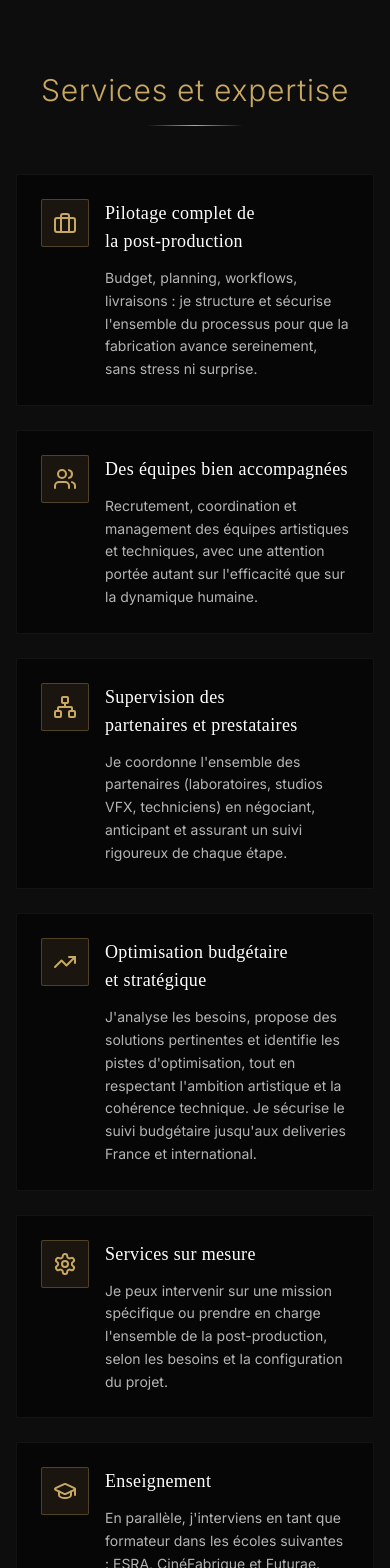
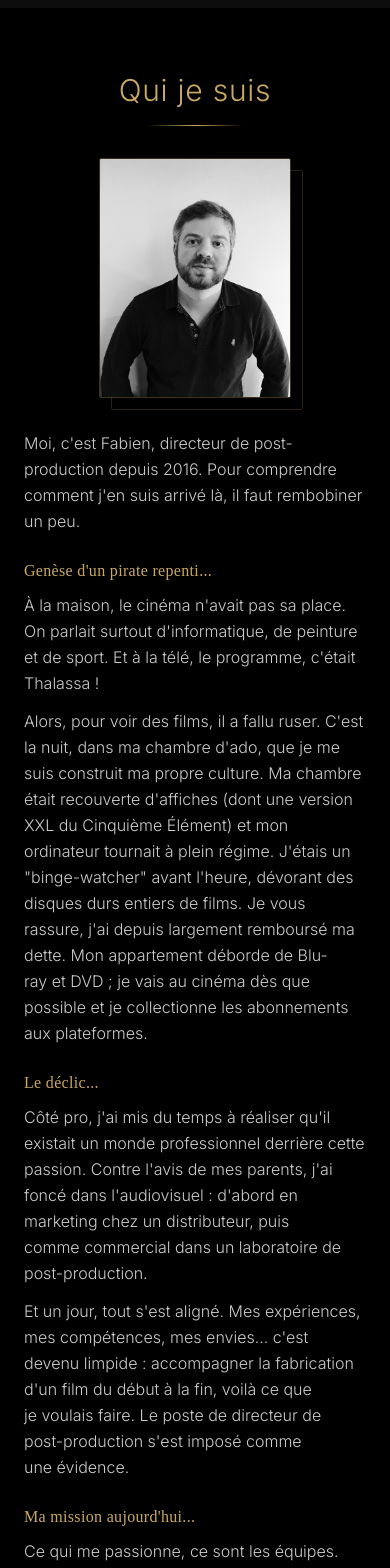
Before and after one commit to tiboneat/trampi-portfolio, a Next.js app: page / in a window 390 px wide. Shown: the part 3580-5148 px from the top of the page. Built offline with nearby package versions, Linux system fonts and the light colour scheme.

Commit message:
Refonte: Expertise, nouveau texte Qui je suis, ordre sections, La vache déplacée

```diff
--- a/app/page.tsx
+++ b/app/page.tsx
@@ -13,8 +13,8 @@ export default function Home() {
       <Navigation />
       <Header />
       <Projects />
+      <About />
       <Services />
-      <About />
       <Footer />
       <Timecode />
       <SyncMarks />
--- a/components/About.tsx
+++ b/components/About.tsx
@@ -78,55 +78,72 @@ const About = () => {
             initial="hidden"
             whileInView="visible"
             viewport={{ once: true }}
-            className="lg:col-span-8 space-y-4 sm:space-y-6 text-white/80 dark:text-white/80 light:text-light-text text-base sm:text-lg leading-relaxed font-light px-2 sm:px-0"
+            className="lg:col-span-8 space-y-6 sm:space-y-8 text-white/80 dark:text-white/80 light:text-light-text text-base sm:text-lg leading-relaxed font-light px-2 sm:px-0"
           >
             <motion.p variants={itemVariants}>
               {t(
-                "Je m'appelle ",
-                "My name is "
-              )}
-              <span className="text-cinema-gold">Fabien</span>
-              {t(
-                " et je suis directeur de post-production depuis 2016.",
-                " and I've been a post-production director since 2016."
+                "Moi, c'est Fabien, directeur de post-production depuis 2016. Pour comprendre comment j'en suis arrivé là, il faut rembobiner un peu.",
+                "I'm Fabien, post-production supervisor since 2016. To understand how I got here, we need to rewind a bit."
               )}
             </motion.p>
 
-            <motion.p variants={itemVariants}>
+            <motion.div variants={itemVariants}>
+              <h3 className="text-cinema-gold font-medium mb-2">{t('Genèse d\'un pirate repenti...', 'Genesis of a reformed pirate...')}</h3>
+              <p>
                 {t(
-                "Porté par une vraie passion pour l'image et les récits, j'accompagne réalisateurs et producteurs sur des films et séries qui demandent un accompagnement artistique et technique rigoureux.",
-                "Driven by a true passion for images and storytelling, I work alongside directors and producers on films and series that require rigorous artistic and technical support."
+                  "À la maison, le cinéma n'avait pas sa place. On parlait surtout d'informatique, de peinture et de sport. Et à la télé, le programme, c'était Thalassa !",
+                  "At home, cinema had no place. We mostly talked about computers, painting and sports. And on TV, the program was Thalassa!"
                 )}
-            </motion.p>
+              </p>
+              <p className="mt-3">
+                {t(
+                  "Alors, pour voir des films, il a fallu ruser. C'est la nuit, dans ma chambre d'ado, que je me suis construit ma propre culture. Ma chambre était recouverte d'affiches (dont une version XXL du Cinquième Élément) et mon ordinateur tournait à plein régime. J'étais un \"binge-watcher\" avant l'heure, dévorant des disques durs entiers de films. Je vous rassure, j'ai depuis largement remboursé ma dette. Mon appartement déborde de Blu-ray et DVD ; je vais au cinéma dès que possible et je collectionne les abonnements aux plateformes.",
+                  "So, to watch movies, I had to be creative. It was at night, in my teenage bedroom, that I built my own culture. My room was covered with posters (including an XXL version of The Fifth Element) and my computer was running at full speed. I was a binge-watcher before its time, devouring entire hard drives of movies. Don't worry, I've since paid off my debt. My apartment is overflowing with Blu-rays and DVDs; I go to the cinema whenever I can and collect platform subscriptions."
+                )}
+              </p>
+            </motion.div>
 
-            <motion.p variants={itemVariants}>
-              <span className="text-cinema-gold">{t('Mon rôle :', 'My role:')}</span>
+            <motion.div variants={itemVariants}>
+              <h3 className="text-cinema-gold font-medium mb-2">{t('Le déclic...', 'The turning point...')}</h3>
+              <p>
                 {t(
-                " garantir une post-production fluide, maîtrisée et pleinement fidèle à la vision créative du film.",
-                " ensuring smooth, controlled post-production that fully respects the film's creative vision."
+                  "Côté pro, j'ai mis du temps à réaliser qu'il existait un monde professionnel derrière cette passion. Contre l'avis de mes parents, j'ai foncé dans l'audiovisuel : d'abord en marketing chez un distributeur, puis comme commercial dans un laboratoire de post-production.",
+                  "On the professional side, it took me a while to realize that there was a professional world behind this passion. Against my parents' advice, I dove into the audiovisual industry: first in marketing at a distributor, then as a sales rep at a post-production lab."
                 )}
-            </motion.p>
+              </p>
+              <p className="mt-3">
+                {t(
+                  "Et un jour, tout s'est aligné. Mes expériences, mes compétences, mes envies... c'est devenu limpide : accompagner la fabrication d'un film du début à la fin, voilà ce que je voulais faire. Le poste de directeur de post-production s'est imposé comme une évidence.",
+                  "And one day, everything aligned. My experiences, my skills, my desires... it became crystal clear: supporting the making of a film from start to finish, that's what I wanted to do. The position of post-production supervisor became obvious."
+                )}
+              </p>
+            </motion.div>
 
-            <motion.p variants={itemVariants}>
+            <motion.div variants={itemVariants}>
+              <h3 className="text-cinema-gold font-medium mb-2">{t('Ma mission aujourd\'hui...', 'My mission today...')}</h3>
+              <p>
                 {t(
-                "J'anticipe les enjeux artistiques, techniques et budgétaires, je structure les workflows, j'organise les plannings et je coordonne les livraisons pour que chaque étape se déroule avec clarté et efficacité.",
-                "I anticipate artistic, technical and budgetary challenges, structure workflows, organize schedules and coordinate deliveries so that each step proceeds with clarity and efficiency."
+                  "Ce qui me passionne, ce sont les équipes. Chaque projet réunit des personnalités, des talents et des méthodes très différentes, avec leurs enjeux techniques, leurs contraintes de planning et de budget. Ma mission, c'est d'absorber cette complexité et de créer un cadre clair, rassurant et efficace où chacun peut donner le meilleur.",
+                  "What I'm passionate about is teams. Each project brings together very different personalities, talents and methods, with their technical challenges, scheduling and budget constraints. My mission is to absorb this complexity and create a clear, reassuring and effective framework where everyone can give their best."
                 )}
-            </motion.p>
+              </p>
+              <p className="mt-3 italic text-cinema-gold/80">
+                {t(
+                  "Transformer un processus complexe en un parcours fluide : c'est là que je suis le plus utile, et c'est là que je m'épanouis.",
+                  "Transforming a complex process into a smooth journey: that's where I'm most useful, and that's where I thrive."
+                )}
+              </p>
+            </motion.div>
 
-            <motion.p variants={itemVariants} className="italic text-cinema-gold/80">
+            <motion.div variants={itemVariants}>
+              <h3 className="text-cinema-gold font-medium mb-2">{t('Le sens du timing...', 'The sense of timing...')}</h3>
+              <p>
                 {t(
-                "Pour moi, la post-production doit être un espace créatif et serein.",
-                "For me, post-production should be a creative and serene space."
+                  "L'audiovisuel est aussi intimement lié à ma vie. J'ai rencontré ma femme lors d'une projection presse. Quelques années plus tard, en quittant le Festival de Cannes, elle m'appelait — alors que je montais à peine dans le train — pour me dire que notre fille arrivait plus tôt que prévu. Je suis arrivé pile à l'heure. Comme quoi, en post-prod comme dans la vie, tout est une question de timing.",
+                  "The audiovisual world is also intimately linked to my life. I met my wife at a press screening. A few years later, leaving the Cannes Film Festival, she called me — just as I was getting on the train — to tell me our daughter was arriving earlier than expected. I arrived right on time. As they say, in post-production as in life, it's all about timing."
                 )}
-            </motion.p>
-
-            <motion.p variants={itemVariants}>
-              {t(
-                "Un moment où le film ou la série se précise, où les intentions s'affinent, et où chacun peut travailler dans la même direction — avec précision, confiance et plaisir.",
-                "A time when the film or series takes shape, intentions are refined, and everyone can work in the same direction — with precision, confidence and enjoyment."
-              )}
-            </motion.p>
+              </p>
+            </motion.div>
           </motion.div>
         </div>
 
--- a/components/Footer.tsx
+++ b/components/Footer.tsx
@@ -88,18 +88,18 @@ const Footer = () => {
               </li>
               <li>
                 <a
-                  href="#services"
+                  href="#about"
                   className="text-white/70 dark:text-white/70 light:text-light-text-muted hover:text-cinema-gold transition-colors text-xs sm:text-sm min-h-[44px] inline-flex items-center"
                 >
-                  Services
+                  {t('Qui je suis', 'About')}
                 </a>
               </li>
               <li>
                 <a
-                  href="#about"
+                  href="#expertise"
                   className="text-white/70 dark:text-white/70 light:text-light-text-muted hover:text-cinema-gold transition-colors text-xs sm:text-sm min-h-[44px] inline-flex items-center"
                 >
-                  {t('Qui je suis', 'About')}
+                  Expertise
                 </a>
               </li>
               <li>
--- a/components/Navigation.tsx
+++ b/components/Navigation.tsx
@@ -36,8 +36,8 @@ const Navigation = () => {
 
   const navLinks = [
     { href: '#projects', label: t('Films & Séries', 'Films & Series') },
-    { href: '#services', label: t('Services', 'Services') },
     { href: '#about', label: t('Qui je suis', 'About') },
+    { href: '#expertise', label: t('Expertise', 'Expertise') },
     { href: '#contact', label: 'Contact' },
   ]
 
--- a/components/Services.tsx
+++ b/components/Services.tsx
@@ -36,7 +36,7 @@ const Services = () => {
       icon: TrendingUp,
       title: t('Optimisation budgétaire et stratégique', 'Budget and strategic optimization'),
       description: t(
-        'J\'analyse les besoins, propose des solutions pertinentes et identifie les pistes d\'optimisation, tout en respectant l\'ambition artistique et la cohérence technique. Je sécurise le suivi budgétaire jusqu\'aux deliveries France et international.',
+        'J\'analyse les besoins, propose des solutions pertinentes et identifie les pistes d\'optimisation, tout en préservant l\'ambition artistique et la cohérence technique. Je sécurise le suivi budgétaire jusqu\'aux deliveries.',
         'I analyze needs, propose relevant solutions and identify optimization opportunities, while respecting artistic ambition and technical consistency. I secure budget tracking through to French and international deliveries.'
       ),
     },
@@ -83,9 +83,9 @@ const Services = () => {
 
   return (
     <section
-      id="services"
+      id="expertise"
       className="py-16 sm:py-24 md:py-32 px-4 sm:px-6 md:px-12 lg:px-20 bg-cinema-dark dark:bg-cinema-dark light:bg-white relative overflow-hidden transition-colors duration-300"
-      aria-labelledby="services-title"
+      aria-labelledby="expertise-title"
     >
       <div className="max-w-6xl mx-auto relative z-10">
         <motion.header
@@ -95,8 +95,8 @@ const Services = () => {
           viewport={{ once: true }}
           className="text-center mb-12 sm:mb-16"
         >
-          <h2 id="services-title" className="text-3xl sm:text-4xl md:text-5xl font-light mb-4 tracking-wide">
-            <span className="text-cinema-gold">{t('Services et expertise', 'Services and expertise')}</span>
+          <h2 id="expertise-title" className="text-3xl sm:text-4xl md:text-5xl font-light mb-4 tracking-wide">
+            <span className="text-cinema-gold">{t('Expertise', 'Expertise')}</span>
           </h2>
           <div className="h-px w-24 bg-gradient-to-r from-transparent via-cinema-gold to-transparent mx-auto mt-4 sm:mt-6" aria-hidden="true" />
         </motion.header>
```
Also changed, not shown: data/projects.json (+17 -17 lines). Lines whose indentation alone changed are shown as unchanged.
